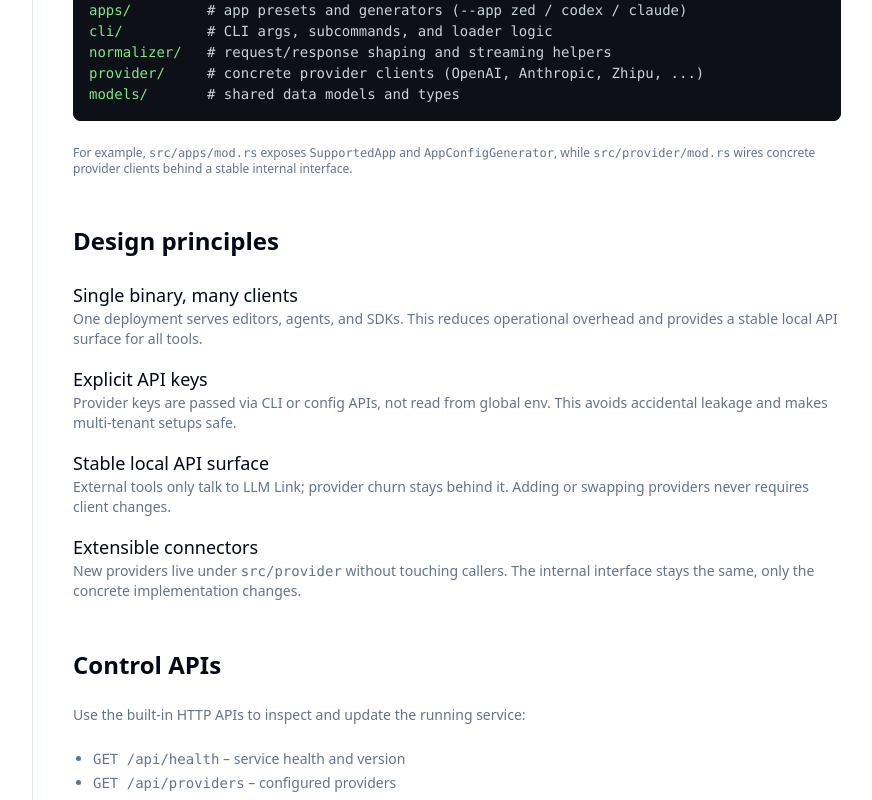
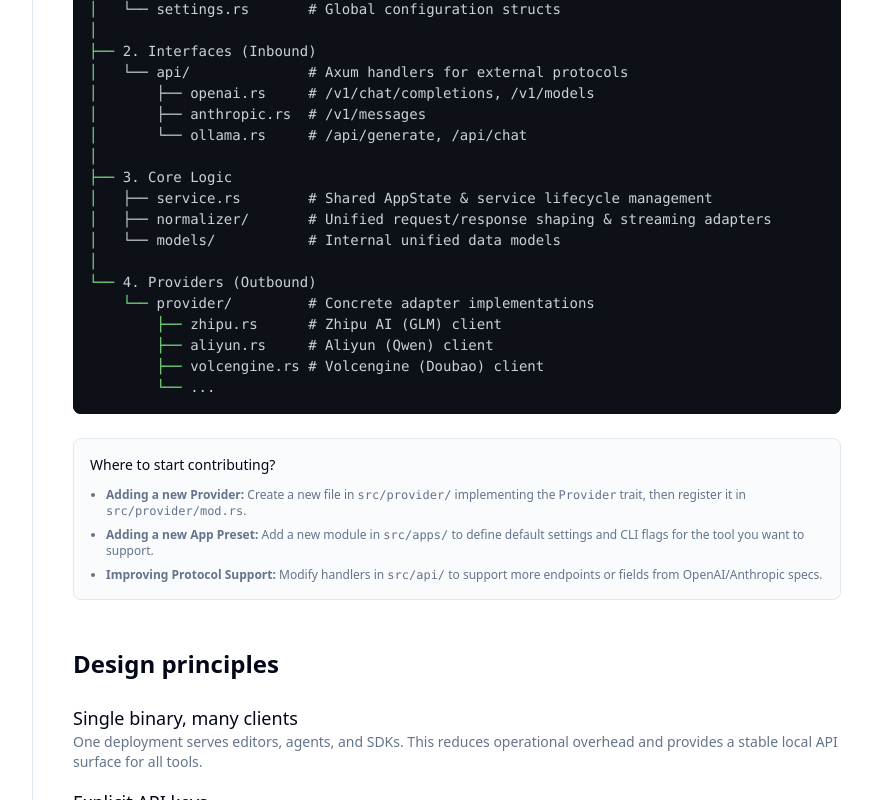
Before and after one commit to lipish/llm-link, a SvelteKit app in the folder docs-site/: page /docs/architecture in a window 1280 px wide. Shown: the part 2254-3054 px from the top of the page, without its empty margins (295-1167 px from the left). Built offline with nearby package versions, Linux system fonts and the light colour scheme.

Commit message:
docs: improve architecture guide with layered diagram and contributing tips

```diff
--- a/docs-site/src/routes/docs/architecture/+page.svelte
+++ b/docs-site/src/routes/docs/architecture/+page.svelte
@@ -181,27 +181,54 @@
 	<section class="space-y-6">
 		<h2 class="text-2xl font-semibold">Code structure</h2>
 		<p class="text-sm text-muted-foreground">
-			The core crate is organized by responsibility; each runtime component maps to concrete modules:
+			The codebase follows a layered architecture, separating configuration, external interfaces,
+			core logic, and provider adapters.
 		</p>
 		<CodeBlock
 			language="bash"
 			code={`src/
-main.rs       # entrypoint, starts HTTP server
-service.rs    # shared application state and server wiring
-settings.rs   # configuration model loaded from CLI and presets
+├── 1. Entry & Config
+│   ├── main.rs           # Application entry point & server startup
+│   ├── cli/              # CLI argument parsing & command handling
+│   ├── apps/             # App presets (Zed, Claude, Codex) configuration logic
+│   └── settings.rs       # Global configuration structs
+│
+├── 2. Interfaces (Inbound)
+│   └── api/              # Axum handlers for external protocols
+│       ├── openai.rs     # /v1/chat/completions, /v1/models
+│       ├── anthropic.rs  # /v1/messages
+│       └── ollama.rs     # /api/generate, /api/chat
+│
+├── 3. Core Logic
+│   ├── service.rs        # Shared AppState & service lifecycle management
+│   ├── normalizer/       # Unified request/response shaping & streaming adapters
+│   └── models/           # Internal unified data models
+│
+└── 4. Providers (Outbound)
+    └── provider/         # Concrete adapter implementations
+        ├── zhipu.rs      # Zhipu AI (GLM) client
+        ├── aliyun.rs     # Aliyun (Qwen) client
+        ├── volcengine.rs # Volcengine (Doubao) client
+        └── ...`}
+		/>
 
-api/          # HTTP handlers for OpenAI, Anthropic, Ollama-compatible APIs
-apps/         # app presets and generators (--app zed / codex / claude)
-cli/          # CLI args, subcommands, and loader logic
-normalizer/   # request/response shaping and streaming helpers
-provider/     # concrete provider clients (OpenAI, Anthropic, Zhipu, ...)
-models/       # shared data models and types`}
-		/>
-		<p class="text-xs text-muted-foreground">
-			For example, <code>src/apps/mod.rs</code> exposes <code>SupportedApp</code> and
-			<code>AppConfigGenerator</code>, while <code>src/provider/mod.rs</code> wires concrete
-			provider clients behind a stable internal interface.
-		</p>
+		<div class="rounded-lg border bg-muted/40 p-4 space-y-3">
+			<h3 class="font-medium text-sm">Where to start contributing?</h3>
+			<ul class="text-xs text-muted-foreground space-y-2 list-disc pl-4">
+				<li>
+					<strong>Adding a new Provider:</strong> Create a new file in <code>src/provider/</code> implementing
+					the <code>Provider</code> trait, then register it in <code>src/provider/mod.rs</code>.
+				</li>
+				<li>
+					<strong>Adding a new App Preset:</strong> Add a new module in <code>src/apps/</code> to define
+					default settings and CLI flags for the tool you want to support.
+				</li>
+				<li>
+					<strong>Improving Protocol Support:</strong> Modify handlers in <code>src/api/</code> to support
+					more endpoints or fields from OpenAI/Anthropic specs.
+				</li>
+			</ul>
+		</div>
 	</section>
 
 	<!-- Design principles -->
```
